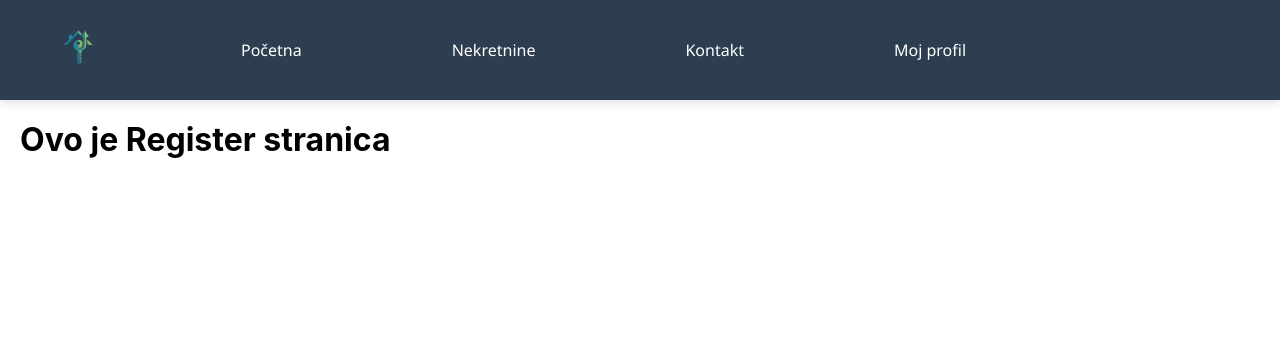
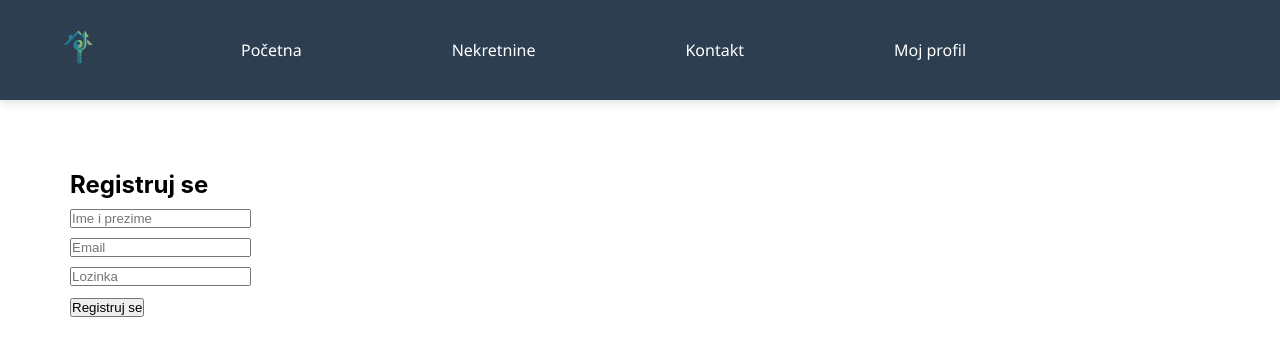
Before and after one commit to elab-development/klijentske-veb-tehnologije-i-skriptni-jezici-2025-26-veb-aplikacija-za-iznajm-nekretnina, a React (Create React App) app: page /registracija in a window 1280 px wide. Shown: the top 356 px of the page. Built offline with nearby package versions, Linux system fonts and the light colour scheme.

Commit message:
Implementiran osnovni sadržaj Login i Register stranica

```diff
--- a/src/pages/Login.tsx
+++ b/src/pages/Login.tsx
@@ -2,8 +2,13 @@ import React from 'react';
 
 const Login = () => {
   return (
-    <div>
-      <h1>Ovo je Login stranica</h1>
+    <div style={{ padding: '50px' }}>
+      <h2>Prijavi se</h2>
+      <form>
+        <input type="email" placeholder="Email" style={{ display: 'block', margin: '10px 0' }} />
+        <input type="password" placeholder="Lozinka" style={{ display: 'block', margin: '10px 0' }} />
+        <button type="submit">Prijavi se</button>
+      </form>
     </div>
   );
 };
--- a/src/pages/Register.tsx
+++ b/src/pages/Register.tsx
@@ -2,8 +2,14 @@ import React from 'react';
 
 const Register = () => {
   return (
-    <div>
-      <h1>Ovo je Register stranica</h1>
+    <div style={{ padding: '50px' }}>
+      <h2>Registruj se</h2>
+      <form>
+        <input type="text" placeholder="Ime i prezime" style={{ display: 'block', margin: '10px 0' }} />
+        <input type="email" placeholder="Email" style={{ display: 'block', margin: '10px 0' }} />
+        <input type="password" placeholder="Lozinka" style={{ display: 'block', margin: '10px 0' }} />
+        <button type="submit">Registruj se</button>
+      </form>
     </div>
   );
 };
```
